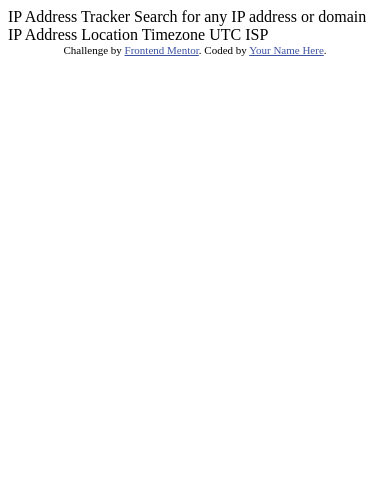
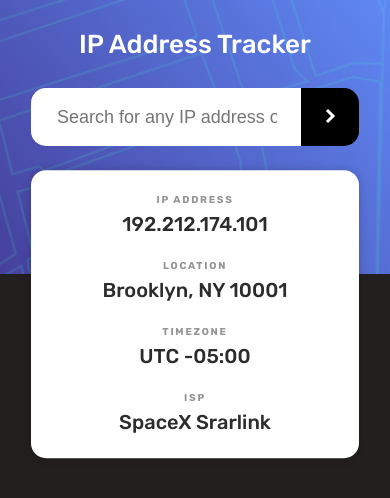
Before and after one commit to AzarenkovDS/mod7-project-ip-address-tracker, a plain HTML site: page index.html in a window 390 px wide. Drawn offline with nearby package versions, Linux system fonts and the light colour scheme.

Commit message:
Added project files

```diff
--- /dev/null
+++ b/css/styles.css
@@ -0,0 +1,177 @@
+* {
+  box-sizing: border-box;
+  max-width: 100%;
+}
+
+body {
+  min-width: 375px;
+  font-family: Rubik, sans-serif;
+  margin: 0;
+  padding: 0;
+  background-color: #5f86f2;
+}
+
+button {
+  cursor: pointer;
+}
+
+main {
+  width: 1440px;
+  margin: 0 auto;
+  box-shadow: 0 0 10px rgba(0, 0, 0, 0.2);
+}
+
+.form-section {
+  background-image: url(../images/pattern-bg-desktop.png);
+  background-repeat: no-repeat;
+  background-size: cover;
+  padding: 29px 16px 128px;
+  text-align: center;
+
+  h1 {
+    color: white;
+    font-size: 32px;
+    font-weight: 500;
+    margin-top: 0;
+    margin-bottom: 28px;
+  }
+
+  form {
+    font-size: 0;
+  }
+
+  input {
+    width: 500px;
+    height: 58px;
+    border: none;
+    padding: 20px 24px;
+    font-size: 18px;
+    border-radius: 15px 0 0 15px;
+    outline: none;
+    border: 2px solid #fff;
+    border-right: none;
+    transition-property: border-color;
+    transition-duration: 0.2s;
+  }
+
+  input:focus {
+    border-color: #000;
+  }
+
+  button {
+    width: 58px;
+    height: 58px;
+    border: none;
+    padding: 0;
+    background-color: #000000;
+    border-radius: 0 15px 15px 0;
+    transition-property: background-color;
+    transition-duration: 0.2s;
+  }
+
+  button:hover,
+  button:focus {
+    background-color: #3f3f3f;
+  }
+}
+
+.info-section {
+  position: relative;
+}
+
+.info-container {
+  position: absolute;
+  width: 1110px;
+  top: 50%;
+  left: 50%;
+  transform: translate(-50%, -50%);
+  box-shadow: 0 0 10px rgba(0, 0, 0, 0.2);
+  background-color: #fff;
+  border-radius: 15px;
+  padding: 37px 0;
+  z-index: 999;
+
+  ul {
+    list-style: none;
+    padding: 0;
+    margin: 0;
+    display: flex;
+  }
+
+  li {
+    padding: 0 32px;
+  }
+
+  li:not(:last-child) {
+    border-right: 1px solid rgba(0, 0, 0, 0.15);
+  }
+
+  h2 {
+    color: #2c2c2c;
+    opacity: 0.4987;
+    text-transform: uppercase;
+    font-size: 12px;
+    font-weight: bold;
+    letter-spacing: 1.75px;
+    margin: 0 0 13px;
+  }
+
+  p {
+    color: #2c2c2c;
+    font-size: 26px;
+    line-height: 1.15385;
+    font-weight: 500;
+    min-width: 160px;
+    margin: 0;
+  }
+}
+
+.map {
+  background-color: #241f1f;
+  height: 640px;
+}
+
+@media all and (max-width: 920px) {
+  .form-section {
+    background-image: url(../images/pattern-bg-mobile.png);
+
+    h1 {
+      font-size: 26px;
+    }
+
+    input {
+      width: 270px;
+    }
+  }
+
+  .info-container {
+    width: 328px;
+    max-width: calc(100% - 32px);
+    padding: 12px 24px;
+
+    top: 50%;
+    transform: translate(-50%, -36%);
+
+    ul {
+      display: block;
+    }
+
+    li {
+      padding: 12px 0;
+      text-align: center;
+    }
+
+    li:not(:last-child) {
+      border-right: none;
+    }
+
+    h2 {
+      font-size: 10px;
+      margin-bottom: 7px;
+    }
+
+    p {
+      font-size: 20px;
+    }
+  }
+}
--- a/index.html
+++ b/index.html
@@ -1,34 +1,88 @@
 <!DOCTYPE html>
 <html lang="en">
-<head>
-  <meta charset="UTF-8">
-  <meta name="viewport" content="width=device-width, initial-scale=1.0"> <!-- displays site properly based on user's device -->
+  <head>
+    <meta charset="UTF-8" />
+    <meta name="viewport" content="width=device-width, initial-scale=1.0" />
+    <!-- displays site properly based on user's device -->
 
-  <link rel="icon" type="image/png" sizes="32x32" href="./images/favicon-32x32.png">
+    <link
+      rel="icon"
+      type="image/png"
+      sizes="32x32"
+      href="./images/favicon-32x32.png"
+    />
 
-  <title>Frontend Mentor | IP Address Tracker</title>
+    <title>IP Address Tracker</title>
 
-  <!-- Feel free to remove these styles or customise in your own stylesheet 👍 -->
-  <style>
-    .attribution { font-size: 11px; text-align: center; }
-    .attribution a { color: hsl(228, 45%, 44%); }
-  </style>
-</head>
-<body>
+    <link rel="preconnect" href="https://fonts.googleapis.com" />
+    <link rel="preconnect" href="https://fonts.gstatic.com" crossorigin />
+    <link
+      href="https://fonts.googleapis.com/css2?family=Rubik:ital,wght@0,300..900;1,300..900&display=swap"
+      rel="stylesheet"
+    />
 
-  IP Address Tracker
+    <link rel="stylesheet" href="./css/styles.css" />
 
-  Search for any IP address or domain
+    <link
+      rel="stylesheet"
+      href="https://unpkg.com/leaflet@1.9.4/dist/leaflet.css"
+      integrity="sha256-p4NxAoJBhIIN+hmNHrzRCf9tD/miZyoHS5obTRR9BMY="
+      crossorigin=""
+    />
 
-  IP Address
-  Location
-  Timezone
-    UTC <!-- add offset value dynamically using the API -->
-  ISP
+    <script
+      src="https://unpkg.com/leaflet@1.9.4/dist/leaflet.js"
+      integrity="sha256-20nQCchB9co0qIjJZRGuk2/Z9VM+kNiyxNV1lvTlZBo="
+      crossorigin=""
+    ></script>
 
-  <div class="attribution">
-    Challenge by <a href="https://www.frontendmentor.io?ref=challenge" target="_blank">Frontend Mentor</a>.
-    Coded by <a href="#">Your Name Here</a>.
-  </div>
-</body>
+    <script type="module" src="./js/main.js" defer></script>
+  </head>
+  <body>
+    <main>
+      <section class="form-section">
+        <h1>IP Address Tracker</h1>
+        <div>
+          <form action="#" aria-label="IP or domain search form">
+            <input
+              id="search-input"
+              type="text"
+              name="search"
+              aria-label="Search"
+              placeholder="Search for any IP address or domain"
+              required
+            />
+            <button id="search-button" type="button" aria-label="Submit">
+              <img src="./images/icon-arrow.svg" alt="arrow icon" />
+            </button>
+          </form>
+        </div>
+      </section>
+
+      <section class="info-section">
+        <div class="info-container">
+          <ul>
+            <li>
+              <h2>IP Address</h2>
+              <p id="ip_address">192.212.174.101</p>
+            </li>
+            <li>
+              <h2>Location</h2>
+              <p id="location">Brooklyn, NY 10001</p>
+            </li>
+            <li>
+              <h2>Timezone</h2>
+              <p>UTC <span id="timezone">-05:00</span></p>
+            </li>
+            <li>
+              <h2>ISP</h2>
+              <p id="isp">SpaceX Srarlink</p>
+            </li>
+          </ul>
+        </div>
+      </section>
+
+      <section id="map" class="map"></section>
+    </main>
+  </body>
 </html>
--- /dev/null
+++ b/js/main.js
@@ -0,0 +1,90 @@
+import { API_KEY } from "./../secrets.js";
+
+const ipAddressEndpoint = `https://geo.ipify.org/api/v2/country,city?apiKey=${API_KEY}&ipAddress=`;
+const domainsEndpoint = `https://geo.ipify.org/api/v2/country,city?apiKey=${API_KEY}&domain=`;
+
+const searchInput = document.getElementById("search-input");
+const searchButton = document.getElementById("search-button");
+
+// global variable for the map object
+let map = null;
+
+function displayInfo(locationData) {
+  document.getElementById("ip_address").innerText = locationData.ip;
+  document.getElementById(
+    "location"
+  ).innerText = `${locationData.location.city}, ${locationData.location.region} ${locationData.location.postalCode}`;
+  document.getElementById("timezone").innerText =
+    locationData.location.timezone;
+  document.getElementById("isp").innerText =
+    locationData.isp || locationData.as.name;
+}
+
+function updateMap(data) {
+  const { lat, lng } = data.location;
+  map.setView([lat, lng], 13);
+  L.marker([lat, lng]).addTo(map, 13);
+}
+
+document.addEventListener("DOMContentLoaded", async () => {
+  try {
+    // get the user ip address
+    const ipResponse = await fetch("https://api.ipify.org?format=json");
+    const ipData = await ipResponse.json();
+    const ip = ipData.ip;
+
+    // get location info
+    const locationResponse = await fetch(`${ipAddressEndpoint}${ip}`);
+    const locationData = await locationResponse.json();
+
+    displayInfo(locationData);
+
+    // Display map
+    map = L.map("map").setView(
+      [locationData.location.lat, locationData.location.lng],
+      13
+    );
+
+    L.tileLayer("https://tile.openstreetmap.org/{z}/{x}/{y}.png", {
+      maxZoom: 19,
+      attribution:
+        '&copy; <a href="http://www.openstreetmap.org/copyright">OpenStreetMap</a>',
+    }).addTo(map);
+    L.marker([locationData.location.lat, locationData.location.lng]).addTo(map);
+  } catch (error) {
+    console.error("Error fetching IP address:", error);
+  }
+
+  searchButton.addEventListener("click", async () => {
+    try {
+      const searchTerm = searchInput.value;
+      if (!searchTerm) return;
+
+      // Test for a valid IPv4 IP or IPv6
+      const ipReg =
+        /^(25[0-5]|2[0-4][0-9]|[01]?[0-9][0-9]?)\.(25[0-5]|2[0-4][0-9]|[01]?[0-9][0-9]?)\.(25[0-5]|2[0-4][0-9]|[01]?[0-9][0-9]?)\.(25[0-5]|2[0-4][0-9]|[01]?[0-9][0-9]?)$/;
+      console.log(ipReg.test(searchTerm));
+
+      // Test for a valid domain name
+      const domainReg =
+        /^[a-zA-Z0-9][a-zA-Z0-9-]{1,61}[a-zA-Z0-9]\.[a-zA-Z]{2,}$/;
+      console.log(domainReg.test(searchTerm));
+
+      if (ipReg.test(searchTerm)) {
+        const res = await fetch(ipAddressEndpoint + searchTerm);
+        const data = await res.json();
+        displayInfo(data);
+        updateMap(data);
+      } else if (domainReg.test(searchTerm)) {
+        const res = await fetch(domainsEndpoint + searchTerm);
+        const data = await res.json();
+        displayInfo(data);
+        updateMap(data);
+      } else {
+        alert("Please enter a valid IP address or domain name");
+      }
+    } catch (error) {
+      console.error("Error fetching data:", error);
+    }
+  });
+});
```
Also changed, not shown: 1 other file.
